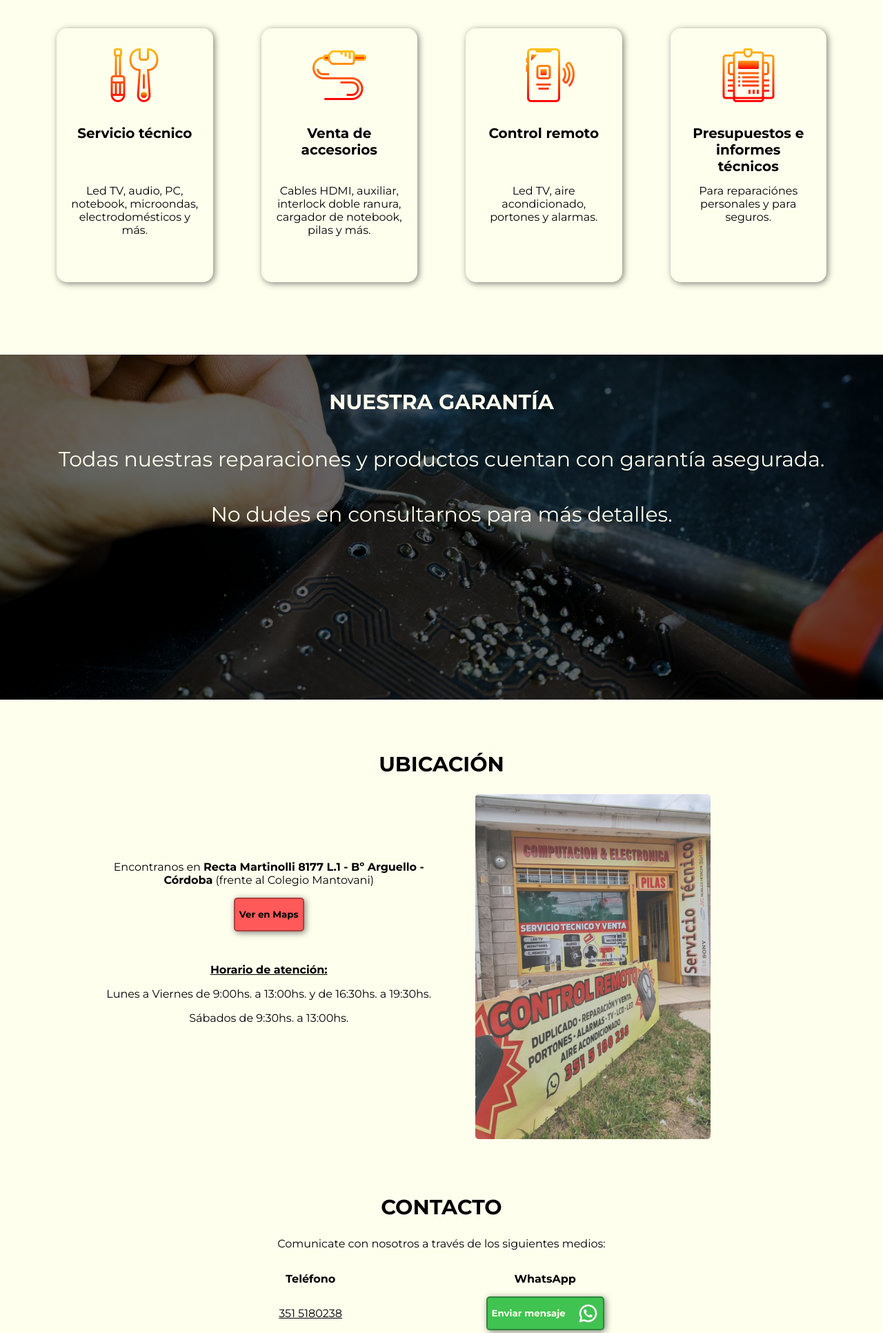
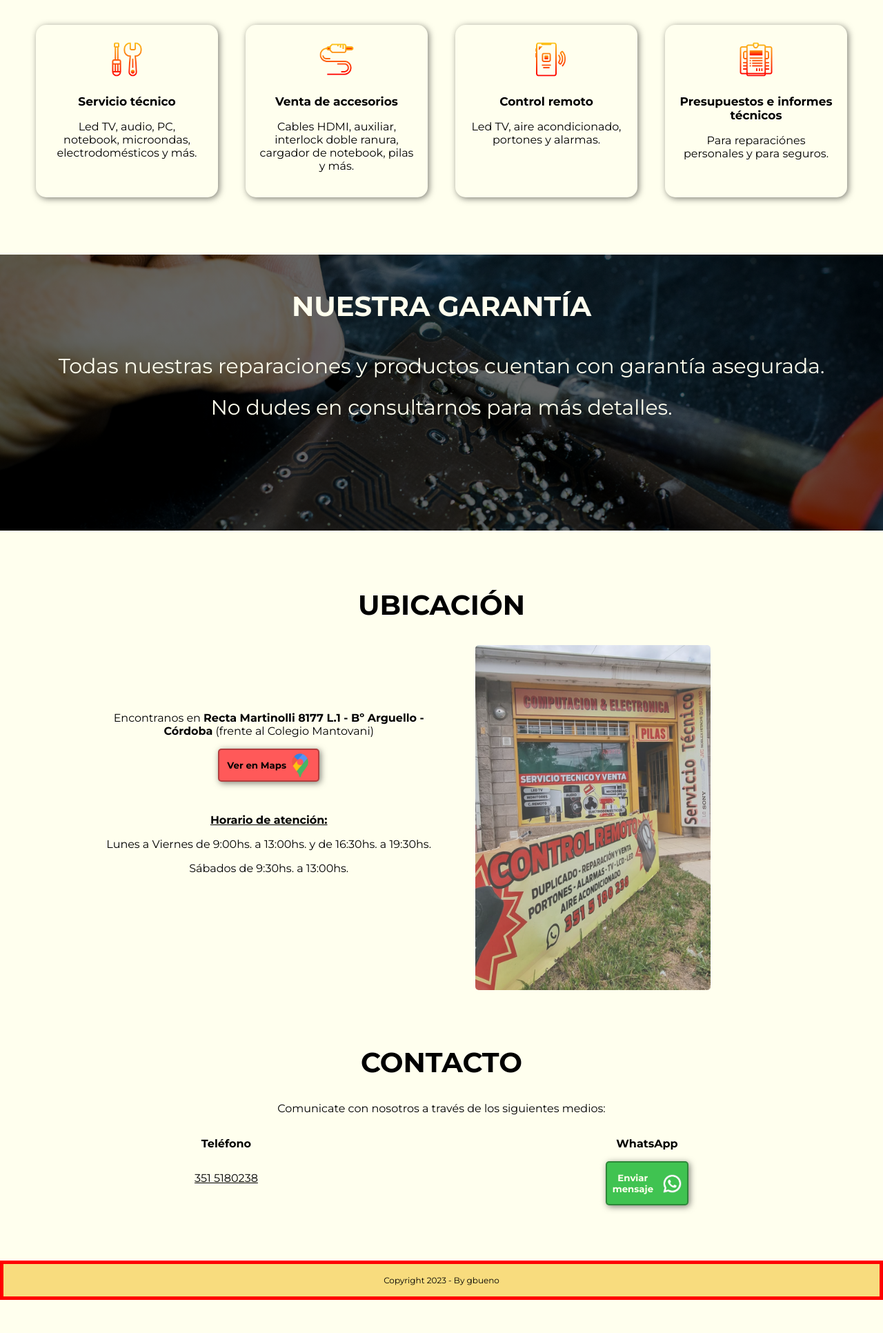
Before and after one commit to gabrielbueno92/computacionyelectronica, a plain HTML site: page index.html in a window 1280 px wide. Shown: the part 840-2772 px from the top of the page at 69% size. After the commit the page ends 2724 px from the top, so only its background shows below. Drawn offline with Linux system fonts and the light colour scheme.

Commit message:
full responsive

```diff
--- a/index.html
+++ b/index.html
@@ -62,11 +62,14 @@
                             <a class="btn-address" href="https://goo.gl/maps/C7CGfNW98hjC5DDV8" target="_blank">
                                 <button type="submit">
                                     <p>Ver en Maps</p>
+                                    <img class="maps-logo" src="icons/icons8-google-maps-48.png" alt="">
                                 </button>
                             </a>
-                            <p class="schedule-title">Horario de atención:</p>
-                            <p>Lunes a Viernes de 9:00hs. a 13:00hs. y de 16:30hs. a 19:30hs.</p>
-                            <p>Sábados de 9:30hs. a 13:00hs.</p>
+                            <div class="schedule">
+                                <p class="schedule-title">Horario de atención:</p>
+                                <p class="schedule-week">Lunes a Viernes de 9:00hs. a 13:00hs. y de 16:30hs. a 19:30hs.</p>
+                                <p>Sábados de 9:30hs. a 13:00hs.</p>
+                            </div>
                     </div>
                     <div class="img-container"></div>
                 </div>
@@ -102,7 +105,8 @@
                 <a target="_blank" href="https://icons8.com/icon/43630/tools">Tools</a>,
                 <a target="_blank" href="https://icons8.com/icon/VIEMf-XokHo3/audio-cable">Audio Cable</a>,
                 <a target="_blank" href="https://icons8.com/icon/sei9JmRv5YVb/brochure">Brochure</a>,
-                <a target="_blank" href="https://icons8.com/icon/9Myw43SZ8Qya/phonelink-ring">Phonelink Ring</a> icons by <a target="_blank" href="https://icons8.com">Icons8</a>
+                <a target="_blank" href="https://icons8.com/icon/9Myw43SZ8Qya/phonelink-ring">Phonelink Ring</a>,
+                <a target="_blank" href="https://icons8.com/icon/DcygmpZqBEd9/google-maps">Google Maps</a> icons by <a target="_blank" href="https://icons8.com">Icons8</a>
             </div>
         </div>
     </footer>
--- a/style.css
+++ b/style.css
@@ -13,13 +13,13 @@ body {
     height: 100vh;
 }
 
-h1{ font-size: 25px;}
-h2{ font-size: 30px;}
-h3{ font-size: 20px;}
+h1{ font-size: 16px;}
+h2{ font-size: 20px;}
+h3{ font-size: 15px;}
 
 header{
     background-color: #f8dc7e;
-    padding: 2rem 1rem;
+    padding: 20px 5px;
     border-style: solid;
     border-color: #ff0000;
     border-width: 5px;
@@ -51,15 +51,15 @@ header{
     background-size: cover;
     background-attachment: fixed;
     background-position: 50% 50%;
-    width: 2000px;
-    height: 500px;
+    width: 100%;
+    height: 75%;
     display: flex;
     align-items: center;
 }
 
 #about-us .specialized{
-    font-size: 1.5rem;
-    line-height: 80px;
+    font-size: 1rem;
+    line-height: 60px;
     color:#ffe;
     margin: 20px;
 
@@ -79,23 +79,24 @@ header{
 
 #our-services .card {
     padding: 20px;
-    margin: 30px;
+    margin-top: 20px;
     border-radius: 15px;
     box-shadow: 2px 2px 10px rgba(0, 0, 0, 0.5);
+    width: 100%;
 }
 
-#our-services .card .icons {
-    object-fit: contain;
+#our-services .card .icons{
+    width: 60px;
+    height: 60px;
 }
 
 #our-services h3{
-    width: 100%;
-    height: 20%;
+    font-size: 17px;
     justify-content: center;
 }
 
 #our-services p{
-    height: 100px;
+    object-fit: contain;
 }
 
 #warranty .container {
@@ -103,8 +104,9 @@ header{
     background-size: cover;
     background-attachment: fixed;
     background-position: 50% 50%;
-    width: 2000px;
-    height: 500px;
+    width: 100%;
+    height: 75%;
+    padding-bottom: 20px;
 }
 
 #warranty .subtitle {
@@ -113,8 +115,8 @@ header{
 }
 
 #warranty p{
-    font-size: 1.5rem;
-    line-height: 80px;
+    font-size: 1rem;
+    line-height: 60px;
     color:#ffe;
     margin: 20px;
 }
@@ -127,7 +129,6 @@ header{
     text-decoration: none;
     font-weight: bold;
     color: black;
-    margin-bottom: 0;
 }
 
 #our-location .container .address:hover {
@@ -135,9 +136,26 @@ header{
 }
 
 #our-location .container .btn-address button {
+    display: flex;
+    align-items: center;
     background-color: #ff5959;
     margin-bottom: 30px;
 }
+
+#our-location .container .location .details .btn-address{
+    display: flex;
+    justify-content: center;
+    text-align: center;
+    text-decoration: none;
+}
+
+#our-location .container .btn-address button p {
+    margin-left: 5px;
+}
+#our-location .container .btn-address button .maps-logo {
+    width: 40px;
+}
+
 
 #our-location .container .btn-address button:hover {
     background-color: #f8dc7e;
@@ -149,13 +167,18 @@ header{
     font-weight: bold;
 }
 
+#our-location .container .location .details .schedule {
+    margin: 10px;
+}
+
 #contact .container{
-    margin: 80px 0px;
+    margin: 80px 10px;
 }
 
 #contact .container .comunication {
+    display: flex;
     justify-content: space-around;
-    display: flex;
+
 }
 
 .phone {
@@ -184,6 +207,7 @@ header{
     display: flex;
     justify-content: space-between;
     align-items: center;
+    width: 120px;
 }
 
 #contact .container .comunication .whatsapp button:hover {
@@ -196,11 +220,12 @@ header{
 
 #contact .container .comunication .whatsapp button p{
     color: #ffe;
+    padding-right: 10px;
 }
 
 #contact .container .comunication .whatsapp .wapp-logo{
-    width: 20%;
-    height: 20%;
+    width: 30%;
+    height: 30%;
 }
 
 footer .container{
@@ -209,6 +234,7 @@ footer .container{
     border-style: solid;
     border-color: #ff0000;
     border-width: 5px;
+    font-size: 12px;
 }
 
 footer .container .ref {
@@ -223,19 +249,33 @@ footer .container .ref a {
     color:#f8dc7e;
 }
 
+@media (min-width: 375px){
+    h1{ font-size: 20px;}
+}
+
+@media (min-width: 425px){
+    h1{ font-size: 22px;}
+}
+
 @media (min-width: 650px){
     h1{ font-size: 35px;}
+    h2{ font-size: 25px;}
+
+    #about-us .container {
+        height: 300px;
+    }
 }
 
+@media (min-width: 768px){
 
-@media (min-width: 850px){
-    h1{ font-size: 45px;}
+    h1{ font-size: 40px;}
+    h2{ font-size: 30px;}
 
     #our-services .services {
         padding: 0px 40px 0px 40px;
         display: grid;
         grid-template-columns: repeat(2, 1fr);
-        grid-gap: 10px;
+        grid-gap: 40px;
     }
 
     #our-location .container .location {
@@ -267,23 +307,48 @@ footer .container .ref a {
         margin-left: 40px;
     }
 
-    .phone{
-        margin-left: 300px;
-    }
-
-    .whatsapp{
-        margin-right: 300px;
+    #contact .container .comunication .whatsapp button {
+        background-color: #40C351;
+        display: flex;
+        justify-content: space-between;
+        align-items: center;
     }
 
 }
 
+@media (min-width: 850px){
+    h1{ font-size: 45px;}
+    h2{ font-size: 35px;}
+
+    #warranty .container{
+        height: 400px;
+    }
+
+    #about-us .specialized{
+        margin-left: 150px;
+        margin-right: 150px;
+        font-size: 20px;
+
+    }
+
+    #warranty p{
+        font-size: 20px;
+    }
+}
+
 @media (min-width: 1200px){
     h1{ font-size: 55px;}
+    h2{ font-size: 40px;}
+
+    #about-us .container {
+        height: 500px;
+    }
 
     #about-us .specialized{
         margin-left: 250px;
         margin-right: 250px;
         font-size: 35px;
+
     }
 
     #our-services .services {
@@ -313,5 +378,19 @@ footer .container .ref a {
         width: 400px;
     }
 
+    #contact .container .comunication {
+        margin-left: 20px;
+        margin-right: 20px;
+    }
+
 
 }
+
+@media (min-width: 1300px){
+
+    #contact .container .comunication {
+        margin-left: 200px;
+        margin-right: 200px;
+    }
+
+}
```
Also changed, not shown: icons/icons8-google-maps-48.png (added).
